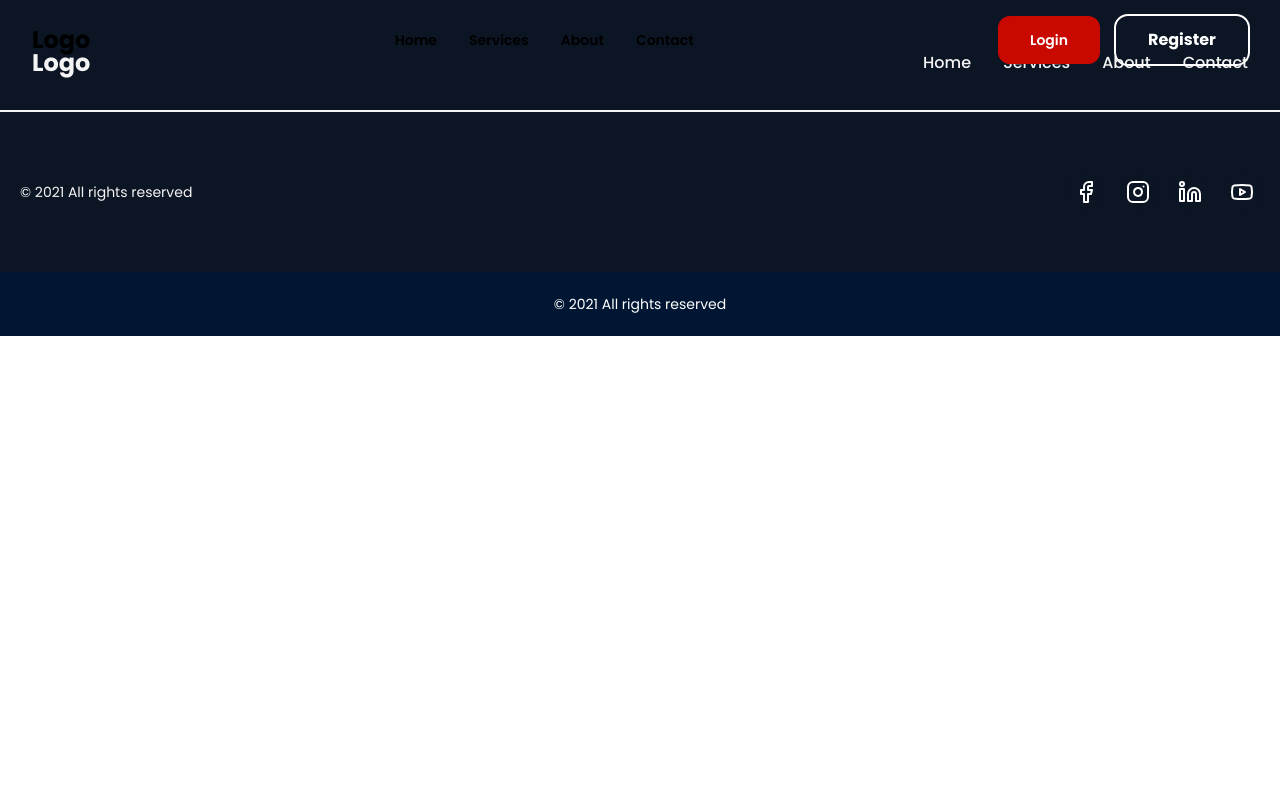
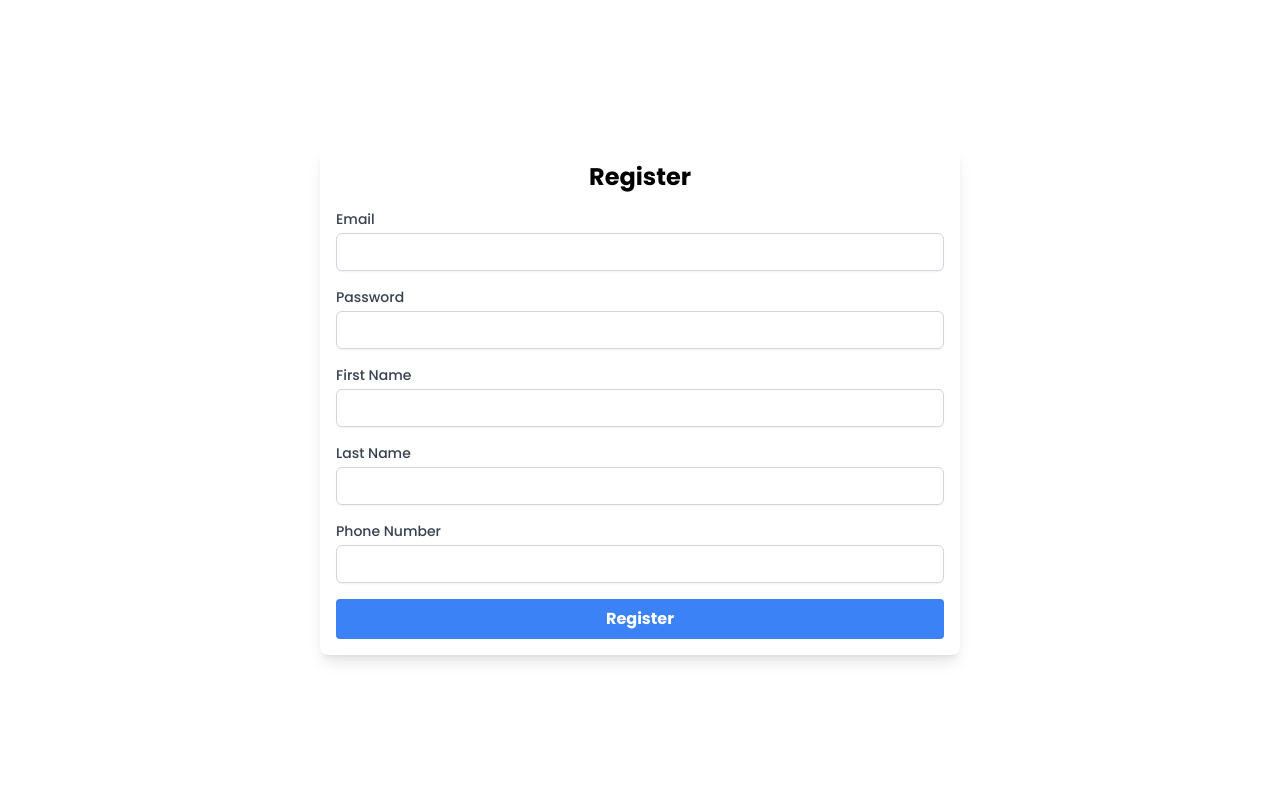
Before and after one commit to ElJosecito/gymFlow-web, a React (Vite) app: page /register in a window 1280 px wide. Shown: the top 800 px of the page. Built offline with nearby package versions, Linux system fonts and the light colour scheme; a web font is replaced by a local one.

Commit message:
Update: login and register logic add, Zustand login

```diff
--- a/src/Router/Router.jsx
+++ b/src/Router/Router.jsx
@@ -8,14 +8,26 @@ import Footer from '../components/layout/Footer'
 //hero
 import Hero from '../components/pages/Hero'
 
+// login
+import Login from '../components/pages/Login'
+
+//register
+import Register from '../components/pages/Register'
+
+
 
 function Router() {
 
+    const path = window.location.pathname
+
     return (
         <>
-            <Header />
+            {path === '/' || path === '/register' ? null : <Header />}
+
             <Routes>
-                <Route path="/" element={<Hero/>} />
+                <Route path="/" element={<Login/>} />
+                <Route path="/register" element={<Register />} />
+                <Route path="/hero" element={<Hero />} />
                 <Route path="/about" element={
                     <>
                         <h1>About</h1>
--- /dev/null
+++ b/src/api/auth.js
@@ -0,0 +1,20 @@
+import axios from 'axios';
+
+export const login = async (email, password) => {
+    try {
+        const response = await axios.post('http://localhost:3000/api/v1/auth/login', { email, password });
+        return response.data;
+    } catch (error) {
+        return error.response.data;
+    }
+};
+
+
+export const register = async (email, password, firstName, lastName, number) => {
+    try {
+        const response = await axios.post('http://localhost:3000/api/v1/auth/register', { email, password, firstName, lastName, number });
+        return response.data;
+    } catch (error) {
+        return error.response.data;
+    }
+};
--- a/src/components/layout/Header.jsx
+++ b/src/components/layout/Header.jsx
@@ -7,6 +7,8 @@ import { motion } from 'framer-motion'
 // icons
 import { Menu, X } from 'lucide-react'
 
+//state management
+import { useAuthStore } from '../../store/auth'
 
 function Header() {
 
@@ -23,6 +25,17 @@ function Header() {
         })
     }, [])
 
+
+    // check if user is logged
+    const { token } = useAuthStore()
+
+    useEffect(() => {
+        if (token) {
+            setIsLogged(true)
+        } else {
+            setIsLogged(false)
+        }
+    }, [token])
 
     // mobile menu
     const [menu, setMenu] = useState(false)
--- a/src/components/pages/Hero.jsx
+++ b/src/components/pages/Hero.jsx
@@ -1,3 +1,5 @@
+import { useState, useEffect } from 'react'
+
 import { motion } from 'framer-motion'
 import { PlayCircle, CircleCheck, Ban } from 'lucide-react'
 
@@ -11,7 +13,9 @@ import trainer1 from '../../assets/images/trainer1.png'
 import trainer2 from '../../assets/images/trainer2.png'
 import trainer3 from '../../assets/images/trainer3.png'
 
+
 function Hero() {
+
     return (
         <>
             <section className="min-h-screen flex items-center justify-center relative">
--- /dev/null
+++ b/src/components/pages/Login.jsx
@@ -0,0 +1,50 @@
+import { useState } from 'react'
+import { login } from '../../api/auth'
+
+import { useAuthStore } from '../../store/auth'
+
+function Login() {
+
+    const { setToken, setUserId } = useAuthStore()
+
+    const [email, setEmail] = useState('')
+    const [password, setPassword] = useState('')
+
+    const handleSubmit = async (e) => {
+        e.preventDefault()
+        const response = await login(email, password)
+        console.log(response)
+        if (response.token) {
+            setToken(response.token)
+            setUserId(response.user.id)
+            // window.location.href = '/hero'
+        }
+    }
+
+    return (
+        <section className="w-full h-screen flex justify-center items-center ">
+            <div className="max-w-screen-sm w-full p-4 bg-white shadow-lg rounded-lg">
+                <h2 className="text-2xl font-bold text-center">Login</h2>
+                <form className="mt-4" onSubmit={handleSubmit}>
+                    <div className="mb-4">
+                        <label className="block text-sm font-medium text-gray-700">Email</label>
+                        <input type="email"
+                            onChange={(e) => setEmail(e.target.value)}
+                            className="mt-1 block w-full px-3 py-2 border border-gray-300 rounded-md shadow-sm focus:outline-none focus:ring-indigo-500 focus:border-indigo-500 sm:text-sm" />
+                    </div>
+                    <div className="mb-4">
+                        <label className="block text-sm font-medium text-gray-700">Password</label>
+                        <input type="password"
+                            onChange={(e) => setPassword(e.target.value)}
+                            className="mt-1 block w-full px-3 py-2 border border-gray-300 rounded-md shadow-sm focus:outline-none focus:ring-indigo-500 focus:border-indigo-500 sm:text-sm" />
+                    </div>
+                    <button type="submit"
+
+                        className="w-full bg-blue-500 hover:bg-blue-700 text-white font-bold py-2 px-4 rounded focus:outline-none focus:shadow-outline">Login</button>
+                </form>
+            </div>
+        </section>
+    )
+}
+
+export default Login
--- /dev/null
+++ b/src/components/pages/Register.jsx
@@ -0,0 +1,81 @@
+import { useState } from "react"
+
+import { register } from "../../api/auth"
+
+function Register() {
+    const [email, setEmail] = useState('')
+    const [password, setPassword] = useState('')
+    const [firstName, setFirstName] = useState('')
+    const [lastName, setLastName] = useState('')
+    const [number, setNumber] = useState('')
+
+    const handleSubmit = async (e) => {
+        e.preventDefault()
+        const response = await register(email, password, firstName, lastName, number)
+        console.log(response)
+    }
+
+
+    return (
+        <section className="w-full h-screen flex justify-center items-center ">
+            <div className="max-w-screen-sm w-full p-4 bg-white shadow-lg rounded-lg">
+                <h2 className="text-2xl font-bold text-center">Register</h2>
+                <form className="mt-4" onSubmit={handleSubmit}>
+                    <div className="mb-4">
+                        <label className="block text-sm font-medium text-gray-700">Email</label>
+                        <input
+                            type="email"
+                            onChange={(e) => setEmail(e.target.value)}
+                            className="mt-1 block w-full px-3 py-2 border border-gray-300 rounded-md shadow-sm focus:outline-none focus:ring-indigo-500 focus:border-indigo-500 sm:text-sm"
+                        />
+                    </div>
+                    <div className="mb-4">
+                        <label className="block text-sm font-medium text-gray-700">Password</label>
+                        <input
+                            type="password"
+                            onChange={(e) => setPassword(e.target.value)}
+                            className="mt-1 block w-full px-3 py-2 border border-gray-300 rounded-md shadow-sm focus:outline-none focus:ring-indigo-500 focus:border-indigo-500 sm:text-sm"
+                        />
+                    </div>
+                    {/* first name and last name */}
+                    <div className="mb-4">
+                        <label className="block text-sm font-medium text-gray-700">First Name</label>
+                        <input
+                            type="text"
+                            onChange={(e) => setFirstName(e.target.value)}
+                            className="mt-1 block w-full px-3 py-2 border border-gray-300 rounded-md shadow-sm focus:outline-none focus:ring-indigo-500 focus:border-indigo-500 sm:text-sm"
+                        />
+                    </div>
+
+                    <div className="mb-4">
+                        <label className="block text-sm font-medium text-gray-700">Last Name</label>
+                        <input
+                            type="text"
+                            onChange={(e) => setLastName(e.target.value)}
+                            className="mt-1 block w-full px-3 py-2 border border-gray-300 rounded-md shadow-sm focus:outline-none focus:ring-indigo-500 focus:border-indigo-500 sm:text-sm"
+                        />
+                    </div>
+
+                    {/* phone number */}
+                    <div className="mb-4">
+                        <label className="block text-sm font-medium text-gray-700">Phone Number</label>
+                        <input
+                            type="text"
+                            onChange={(e) => setNumber(e.target.value)}
+                            className="mt-1 block w-full px-3 py-2 border border-gray-300 rounded-md shadow-sm focus:outline-none focus:ring-indigo-500 focus:border-indigo-500 sm:text-sm"
+                        />
+                    </div>
+
+                    <button
+                        type="submit"
+                        className="w-full bg-blue-500 hover:bg-blue-700 text-white font-bold py-2 px-4 rounded focus:outline-none focus:shadow-outline"
+                    >
+                        Register
+                    </button>
+                </form>
+            </div>
+        </section>
+    )
+}
+
+export default Register
--- /dev/null
+++ b/src/store/auth.js
@@ -0,0 +1,14 @@
+import { create } from "zustand";
+import { persist } from "zustand/middleware";
+
+export const useAuthStore = create(persist(
+    (set) => ({
+        token: null,
+        userId: null,
+        setToken: (token) => set({ token }),
+        setUserId: (userId) => set({ userId }),
+
+    }),{
+        name: "auth-storage",
+    }
+));
```
